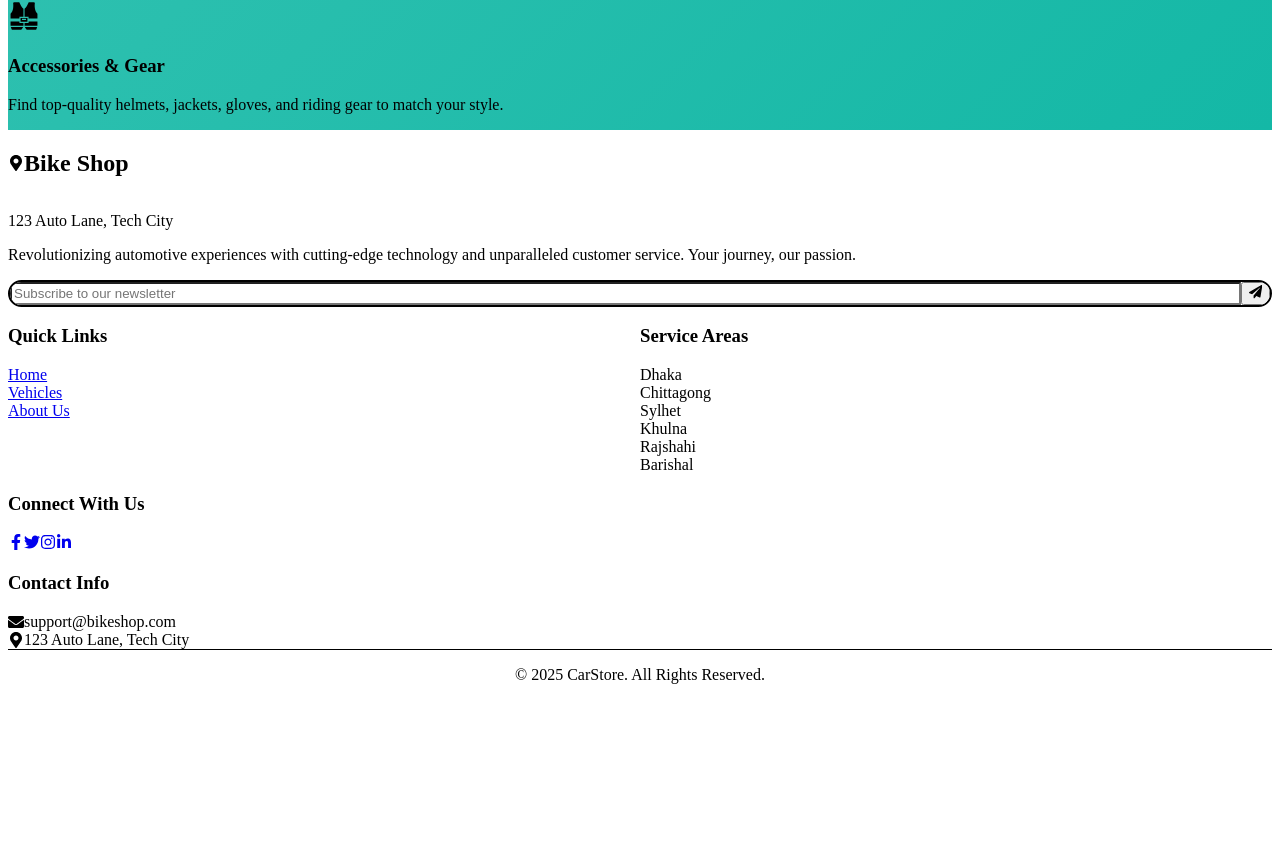
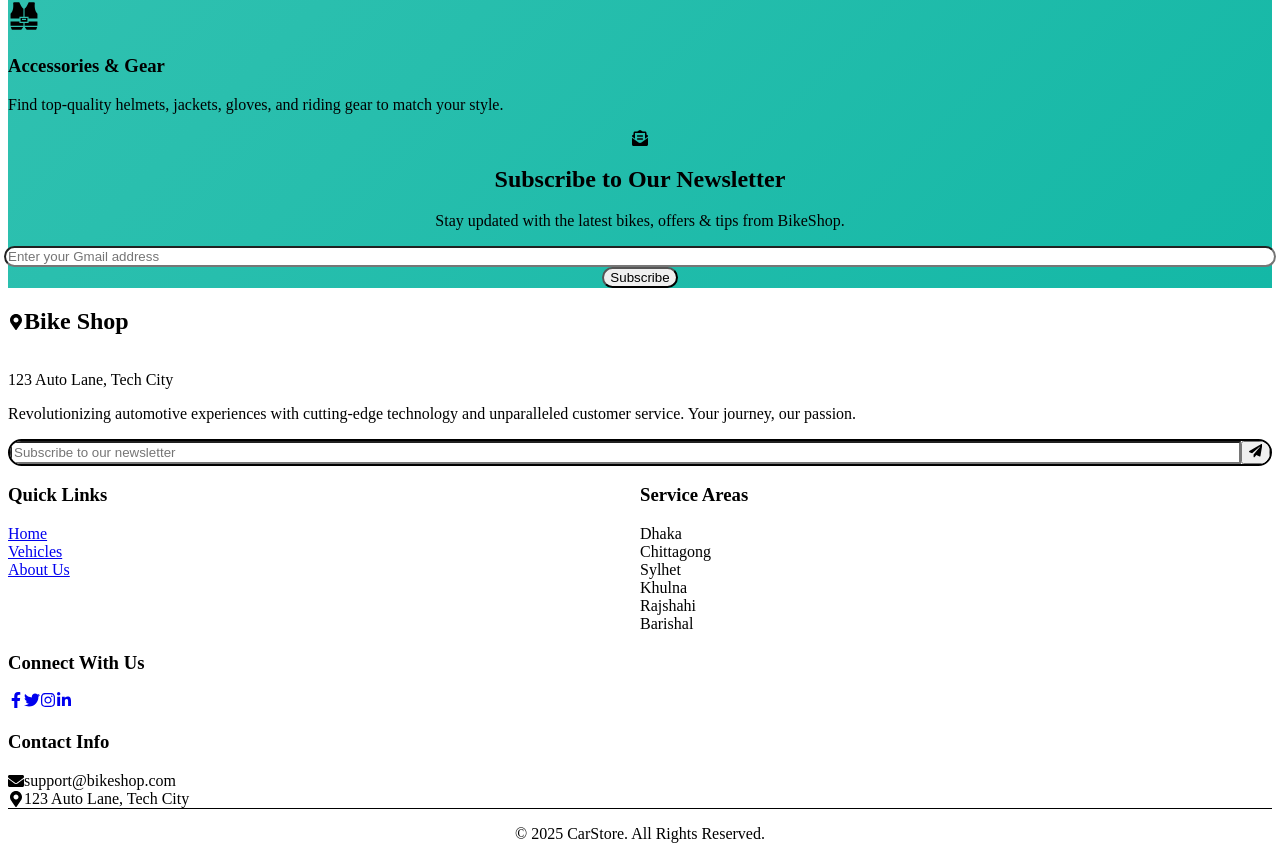
Before and after one commit to Rakesh01999/bike-shop-client, a React (Vite) app: page / in a window 1280 px wide. Shown: the part 10614-11473 px from the top of the page. Before the commit the page ends 11314 px from the top, so only its background shows below. Built offline with nearby package versions, Linux system fonts and the light colour scheme; no server answers.

Commit message:
Newsletter Section created

```diff
--- a/package.json
+++ b/package.json
@@ -23,6 +23,7 @@
     "lucide-react": "^0.474.0",
     "react": "^18.3.1",
     "react-dom": "^18.3.1",
+    "react-hot-toast": "^2.5.2",
     "react-icons": "^5.4.0",
     "react-redux": "^9.2.0",
     "react-router-dom": "^7.1.3",
--- a/src/pages/Home.tsx
+++ b/src/pages/Home.tsx
@@ -1,6 +1,7 @@
 import BikeBlogs from "./BikeBlogs";
 import CustomCard from "./Card";
 import Category from "./Category";
+import Newsletter from "./Newsletter";
 import Offers from "./Offers";
 import Services from "./Services";
 import Swipper from "./Swipper";
@@ -77,6 +78,13 @@ const Home = () => {
         </div>
       </div>
 
+      {/* Newsletter */}
+      <div className="w-full max-w-6xl px-4 mt-10">
+        <div className="mt-6">
+          <Newsletter />
+        </div>
+      </div>
+
     </div>
   );
 };
--- /dev/null
+++ b/src/pages/Newsletter.tsx
@@ -0,0 +1,59 @@
+import { FaEnvelopeOpenText } from "react-icons/fa";
+import { useState } from "react";
+import toast, { Toaster } from "react-hot-toast";
+
+const Newsletter = () => {
+  const [email, setEmail] = useState("");
+
+  const handleSubscribe = (e: React.FormEvent) => {
+    e.preventDefault();
+
+    // Validate Gmail
+    const gmailRegex = /^[a-zA-Z0-9._%+-]+@gmail\.com$/;
+    if (!gmailRegex.test(email)) {
+      toast.error("Please enter a valid Gmail address");
+      return;
+    }
+
+    // Success toast
+    toast.success("Subscribed successfully! 🎉");
+    setEmail(""); // Reset field
+  };
+
+  return (
+    <section className="bg-teal-600 text-white py-16 px-4 md:px-8 relative">
+      <Toaster position="top-center" reverseOrder={false} />
+      <div className="max-w-4xl mx-auto text-center space-y-6">
+        <div className="flex justify-center">
+          <FaEnvelopeOpenText className="text-white text-4xl" />
+        </div>
+        <h2 className="text-3xl md:text-4xl font-bold">Subscribe to Our Newsletter</h2>
+        <p className="text-white/90 max-w-xl mx-auto text-sm md:text-base">
+          Stay updated with the latest bikes, offers & tips from BikeShop.
+        </p>
+
+        <form
+          onSubmit={handleSubscribe}
+          className="flex flex-col sm:flex-row items-center justify-center gap-4 mt-6"
+        >
+          <input
+            type="email"
+            required
+            value={email}
+            onChange={(e) => setEmail(e.target.value)}
+            placeholder="Enter your Gmail address"
+            className="w-full sm:w-[300px] px-4 py-3 rounded-full text-gray-800 focus:outline-none"
+          />
+          <button
+            type="submit"
+            className="bg-white text-teal-600 hover:bg-gray-100 px-6 py-3 rounded-full font-semibold transition"
+          >
+            Subscribe
+          </button>
+        </form>
+      </div>
+    </section>
+  );
+};
+
+export default Newsletter;
```
Also changed, not shown: 1 other file (tests, documents, lock files or other folders).
